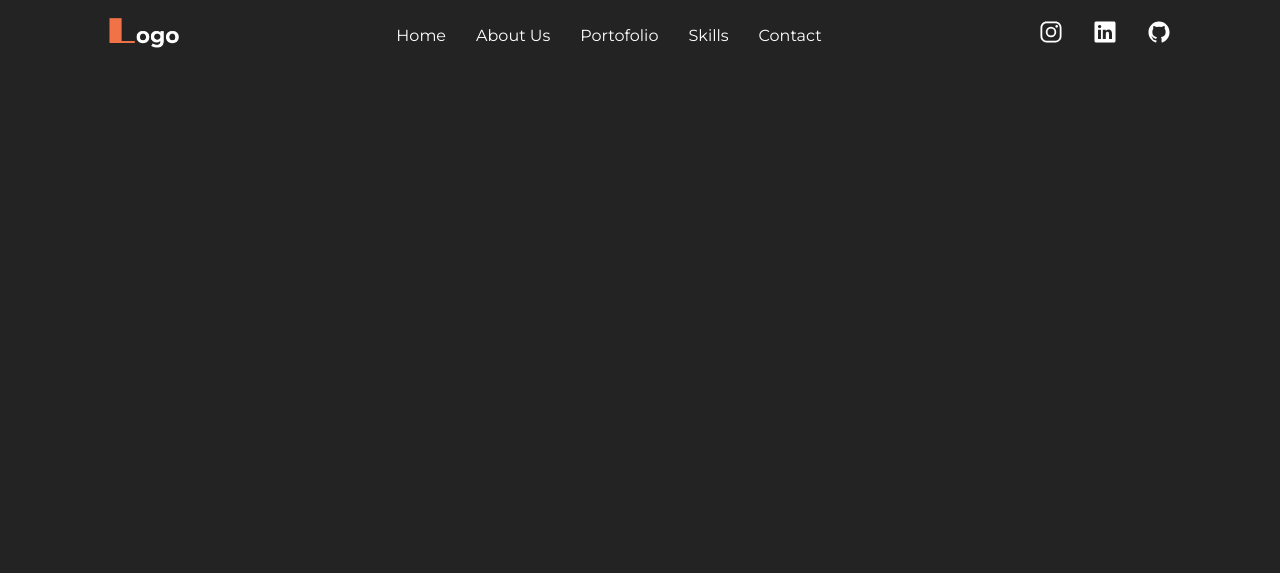
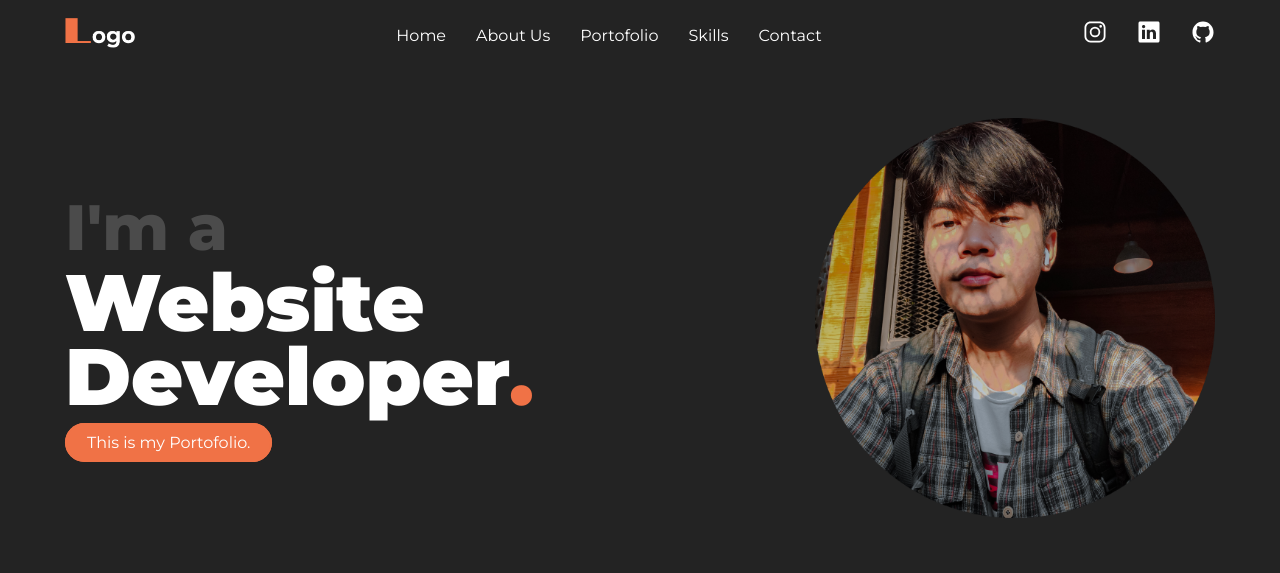
Before and after one commit to vinsdesign/portofolio-sederhana, a plain HTML site: page index.html in a window 1280 px wide. Drawn offline with nearby package versions, Linux system fonts and the light colour scheme.

Commit message:
Menambahkan file gambar, serta merubah dan menambahkan feature content main pada html dan css

```diff
--- a/css/style.css
+++ b/css/style.css
@@ -6,10 +6,15 @@
 body{
     background-color: #232323;
     font-family: 'Montserrat', sans-serif;
+    width: 1150px;
+    margin: auto;
 }
+
+/* header */
+/* navigation-bar */
 header .navbar{
     display: flex;
-    justify-content: space-around;
+    justify-content: space-between;
     align-items: center;
     height: 70px;
 }
@@ -38,3 +43,44 @@ header .navbar .sosial-media li a:hover{
     color: #F07246;
     transition: 0.5s;
 }
+/* navigation-bar */
+/* header */
+
+main #home{
+    display: flex;
+    justify-content: space-between;
+    align-items: center;
+    height: 500px;
+}
+main #home .point-header h2{
+    color: #4B4B4B;
+    font-size: 4em;
+    font-weight: 800;
+}
+main #home .point-header h1{
+    color: #fff;
+    font-size: 5em;
+    line-height: 92%;
+    font-weight: 900;
+    margin-bottom: 20px;
+}
+main #home .point-header h1>span{
+    color: #F07246;
+}
+main #home .point-header a{
+    color: #fff;
+    background-color: #F07246;
+    padding: 8px 20px;
+    border-radius: 30px;
+    text-decoration: none;
+    border: 2px solid #F07246;
+}
+main #home .point-header a:hover{
+    color: #F07246;
+    background-color: transparent;
+    border: 2px solid #F07246;
+    transition: 0.5s;
+}
+main #home .picture1 img{
+    width: 400px;
+}
--- a/index.html
+++ b/index.html
@@ -15,6 +15,7 @@
     <link rel="stylesheet" href="css/style.css" />
   </head>
   <body>
+    <!-- header -->
     <header>
       <nav class="navbar">
         <div class="navbar-brand">
@@ -40,6 +41,26 @@
         </ul>
       </nav>
     </header>
+    <!-- end header -->
+
+    <!-- main -->
+    <main>
+      <!-- content home -->
+      <article id="home">
+        <div class="point-header">
+          <h2>I'm a</h2>
+          <h1>Website Developer<span>.</span></h1>
+          <a href="#">This is my Portofolio.</a>
+        </div>
+        <div class="picture1">
+          <img src="Image/My picture.png" alt="my-picture" />
+        </div>
+      </article>
+      <!-- content home -->
+
+      <!-- content about me -->
+    </main>
+    <!-- end-main -->
 
     <!-- ion icon -->
     <script
```
Also changed, not shown: Image/My picture.png (added), Image/about-me-picture.png (added), Image/asset/JavaScript-logo.png (renamed from Image/JavaScript-logo.png), Image/asset/PHP-logo.svg.png (renamed from Image/PHP-logo.svg.png), Image/asset/Python-logo-notext.svg.png (renamed from Image/Python-logo-notext.svg.png), Image/asset/css.png (renamed from Image/css.png), Image/asset/git.png (renamed from Image/git.png), Image/asset/html.png (renamed from Image/html.png), 2 other files.
